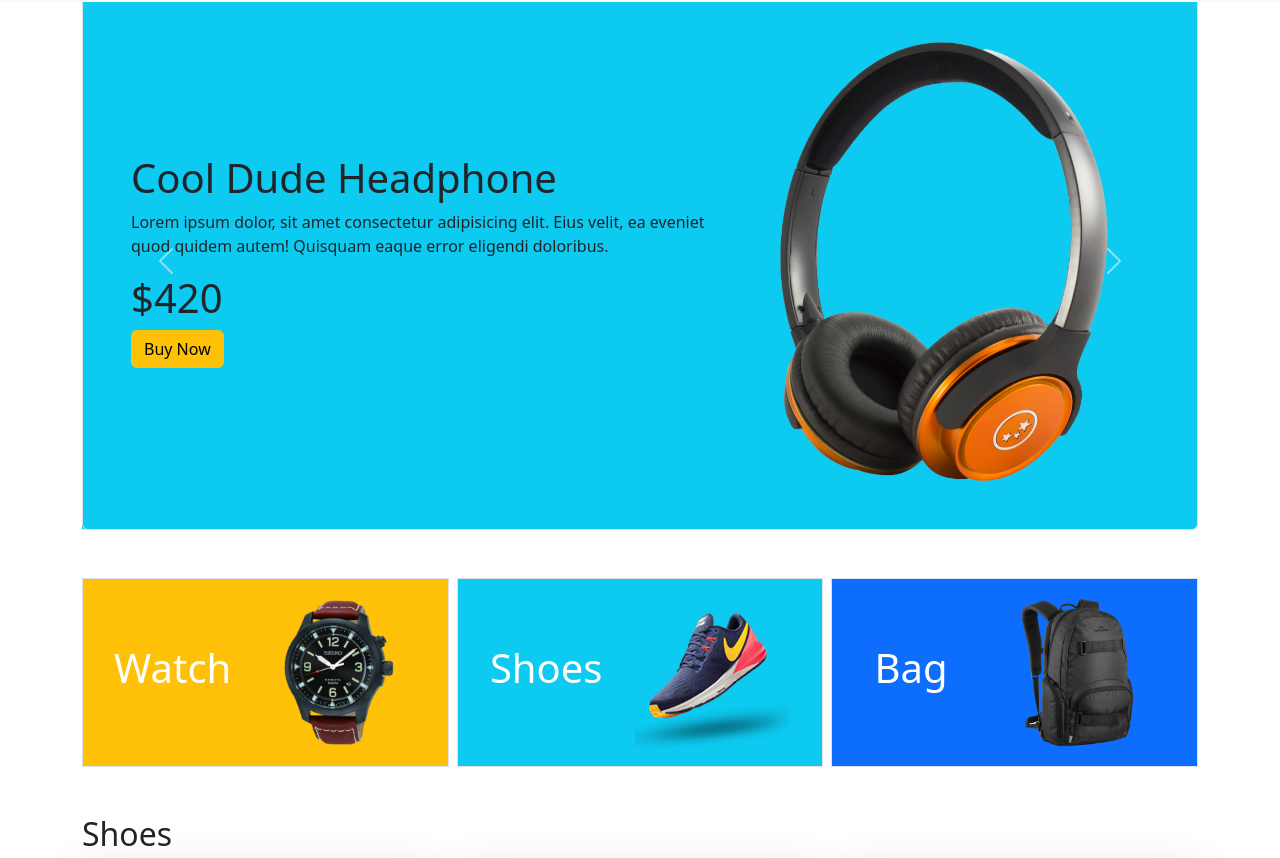
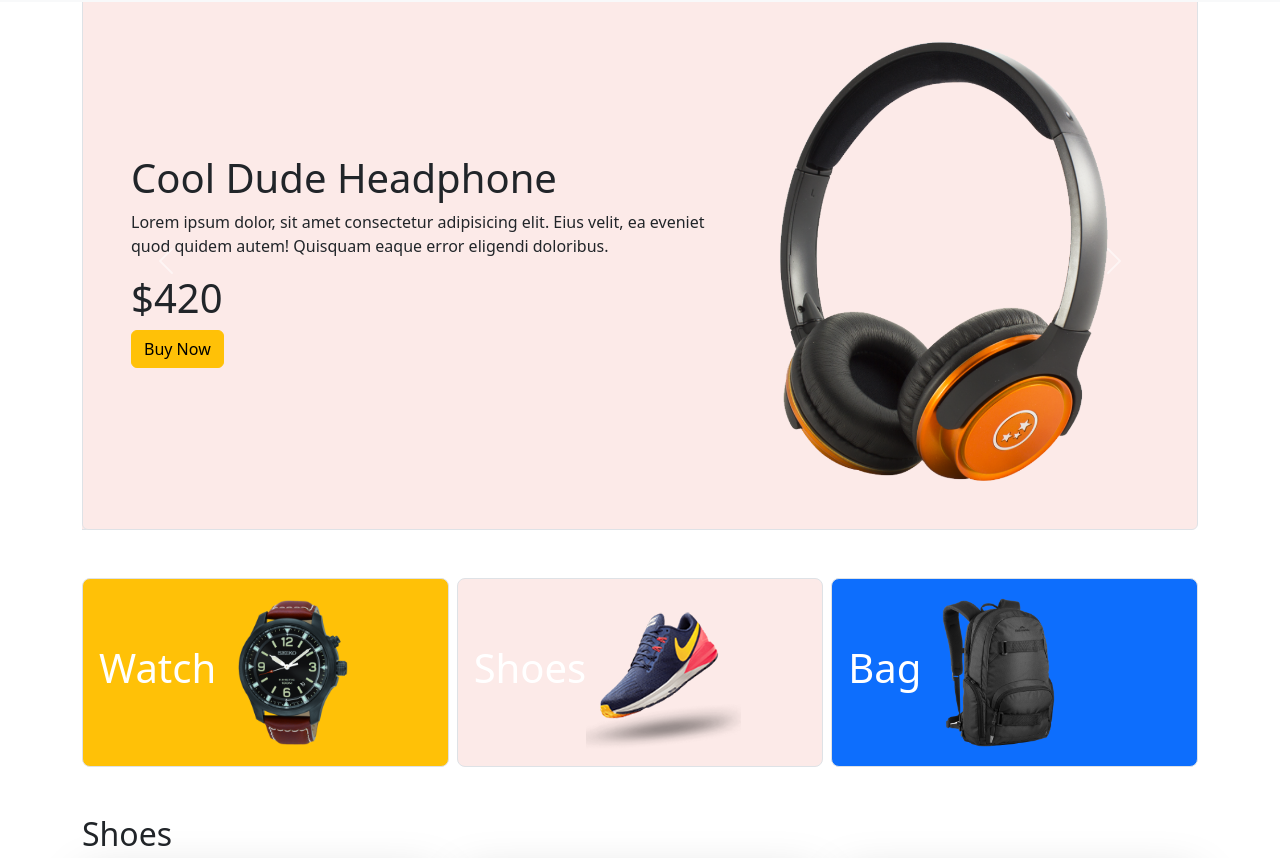
Before and after one commit to tawheedshimul/panda, a plain HTML site: page index.html in a window 1280 px wide. Shown: the part 55-913 px from the top of the page. Drawn offline with nearby package versions, Linux system fonts and the light colour scheme.

Commit message:
allmost end

```diff
--- /dev/null
+++ b/css/style.css
@@ -0,0 +1,12 @@
+.panda-bg-info{
+    background-color: #fceae8;
+}
+
+.panda-btn-buy-now{
+    background-image: linear-gradient(to bottom, #FF589B 0%, #FF136F 100%);
+    color: #fff;
+    border: none;
+    border-radius: 8px;
+    padding: 9px 25px;
+    cursor: pointer;
+}
--- a/index.html
+++ b/index.html
@@ -5,9 +5,11 @@
     <meta name="viewport" content="width=device-width, initial-scale=1">
     <title>Bootstrap demo</title>
     <link href="https://cdn.jsdelivr.net/npm/bootstrap@5.2.0/dist/css/bootstrap.min.css" rel="stylesheet" integrity="sha384-gH2yIJqKdNHPEq0n4Mqa/HGKIhSkIHeL5AyhkYV8i59U5AR6csBvApHHNl/vI1Bx" crossorigin="anonymous">
-  </head>
-  <body class="container">
-    <header>
+    <!-- custome css  -->
+    <link rel="stylesheet" href="css/style.css">
+</head>
+  <body>
+    <header class="container">
         <nav class="navbar navbar-expand-lg fixed-top bg-light">
             <div class="container">
               <a class="navbar-brand" href="#"> <img src="images/logo.png"> </a>
@@ -37,7 +39,9 @@
         <section class="mt-5">
             <div id="carouselExampleControls" class="carousel slide" data-bs-ride="carousel">
                 <div class="carousel-inner">
-                  <div class="carousel-item active border rounded bg-info p-5">
+
+                    <!-- img 1 -->
+                  <div class="carousel-item active border rounded panda-bg-info p-5">
                     <div class="row">
                         <div class="col-lg-7 d-flex align-items-center">
                             <div>
@@ -56,14 +60,16 @@
                         </div>
                     </div>
                   </div>
-                  <div class="carousel-item active border rounded bg-info p-5">
+
+                  <!-- img 2 -->
+                  <div class="carousel-item active border rounded panda-bg-info p-5">
                     <div class="row">
                         <div class="col-lg-7 d-flex align-items-center">
                             <div>
                                 <h1>X-BOX for your living room</h1>
                                 <p>Lorem ipsum dolor, sit amet consectetur adipisicing elit. Eius velit, ea eveniet quod quidem autem! Quisquam eaque error eligendi doloribus.</p>
                                 <h1>$500</h1>
-                                <div class="btn btn-warning">
+                                <div class="btn panda-btn-buy-now">
                                     Buy Now
                                 </div>
 
@@ -75,7 +81,8 @@
                         </div>
                     </div>
                   </div>
-                  <div class="carousel-item active border rounded bg-info p-5">
+                  <!-- imm 3 -->
+                  <div class="carousel-item active border rounded panda-bg-info p-5">
                     <div class="row">
                         <div class="col-lg-7 d-flex align-items-center">
                             <div>
@@ -96,6 +103,7 @@
                   </div>
 
 
+
                 </div>
                 <button class="carousel-control-prev" type="button" data-bs-target="#carouselExampleControls" data-bs-slide="prev">
                   <span class="carousel-control-prev-icon" aria-hidden="true"></span>
@@ -112,33 +120,33 @@
     </header>
 
      <!-- main star  -->
-     <main>
+     <main  class="container">
         <!-- catagories start  -->
         <section>
             <div class="text-center my-5">
                 <div class="row g-2">
                   <div class="col-lg-4 col-md-6 col-sm-12">
-                    <div class="p-3 border bg-warning  d-flex align-items-center justify-content-around ">
+                    <div class="p-3 border bg-warning  d-flex align-items-center rounded-3 catagories ">
                         <h1 class="text-white">Watch</h1>
                         <img src="images/categories/watch.png" alt="">
                     </div>
                   </div>
 
                   <div class="col-lg-4 col-md-6 col-sm-12">
-                    <div class="p-3 border bg-info  d-flex align-items-center justify-content-around ">
+                    <div class="p-3 border panda-bg-info  d-flex align-items-center rounded-3  ">
                         <h1 class="text-white">Shoes</h1>
                         <img src="images/categories/shoes.png" alt="">
                     </div>
                   </div>
 
                   <div class="col-lg-4 col-md-6 col-sm-12">
-                    <div class="p-3 border bg-primary  d-flex align-items-center justify-content-around ">
+                    <div class="p-3 border bg-primary  d-flex align-items-center rounded-3  ">
                         <h1 class="text-white">Bag</h1>
                         <img src="images/categories/bag.png" alt="">
                     </div>
                   </div>
                 </div>
-              </div>
+            </div>
         </section>
         <!-- catagories end  -->
 
@@ -154,7 +162,7 @@
                       <p class="card-text">This is a wider card with supporting text below as a natural lead-in to additional content. This content is a little bit longer.</p>
                     </div>
                     <div class="m-3">
-                        <div class="btn btn-info">Buy Now</div>
+                        <div class="btn panda-btn-buy-now">Buy Now</div>
                     </div>
                   </div>
                 </div>
@@ -166,7 +174,7 @@
                       <p class="card-text">This card has supporting text below as a natural lead-in to additional content.</p>
                     </div>
                     <div class="m-3">
-                      <div class="btn btn-info">Buy Now</div>
+                      <div class="btn panda-btn-buy-now">Buy Now</div>
                     </div>
                   </div>
                 </div>
@@ -178,7 +186,7 @@
                       <p class="card-text">This is a wider card with supporting text below as a natural lead-in to additional content. This card has even longer content than the first to show that equal height action.</p>
                     </div>
                     <div class="m-3">
-                        <div class="btn btn-info">Buy Now</div>
+                        <div class="btn panda-btn-buy-now">Buy Now</div>
                     </div>
                   </div>
                 </div>
@@ -199,7 +207,7 @@
                       <p class="card-text">This is a wider card with supporting text below as a natural lead-in to additional content. This content is a little bit longer.</p>
                     </div>
                     <div class="m-3">
-                        <div class="btn btn-info">Buy Now</div>
+                        <div class="btn panda-btn-buy-now">Buy Now</div>
                     </div>
                   </div>
                 </div>
@@ -212,7 +220,7 @@
                       <p class="card-text">This card has supporting text below as a natural lead-in to additional content.</p>
                     </div>
                     <div class="m-3">
-                      <div class="btn btn-info">Buy Now</div>
+                      <div class="btn panda-btn-buy-now">Buy Now</div>
                     </div>
                   </div>
                 </div>
@@ -225,7 +233,7 @@
                       <p class="card-text">This is a wider card with supporting text below as a natural lead-in to additional content. This card has even longer content than the first to show that equal height action.</p>
                     </div>
                     <div class="m-3">
-                        <div class="btn btn-info">Buy Now</div>
+                        <div class="btn panda-btn-buy-now">Buy Now</div>
                     </div>
                   </div>
                 </div>
@@ -234,7 +242,7 @@
         <!-- bagpack section end  -->
 
         <!-- Subscribe start  -->
-        <section class="d-flex justify-content-center align-items-center bg-info rounded-3 pt-5 pb-5" id=subscribe>
+        <section class="d-flex justify-content-center align-items-center panda-bg-info rounded-3 pt-5 pb-5" id=subscribe>
             <div>
                 <h2>LET'S STAY IN TOUCH</h2>
             <p>Lorem ipsum dolor sit amet consectetur adipisicing.</p>
@@ -242,7 +250,7 @@
                 <div class="mb-3">
                   <input type="email" class="form-control" id="exampleInputEmail1" aria-describedby="emailHelp">
                 </div>
-                <button type="submit" class="btn btn-primary">Submit</button>
+                <button type="submit" class="btn panda-btn-buy-now">Submit</button>
             </form>
             </div>
         </section>
```
